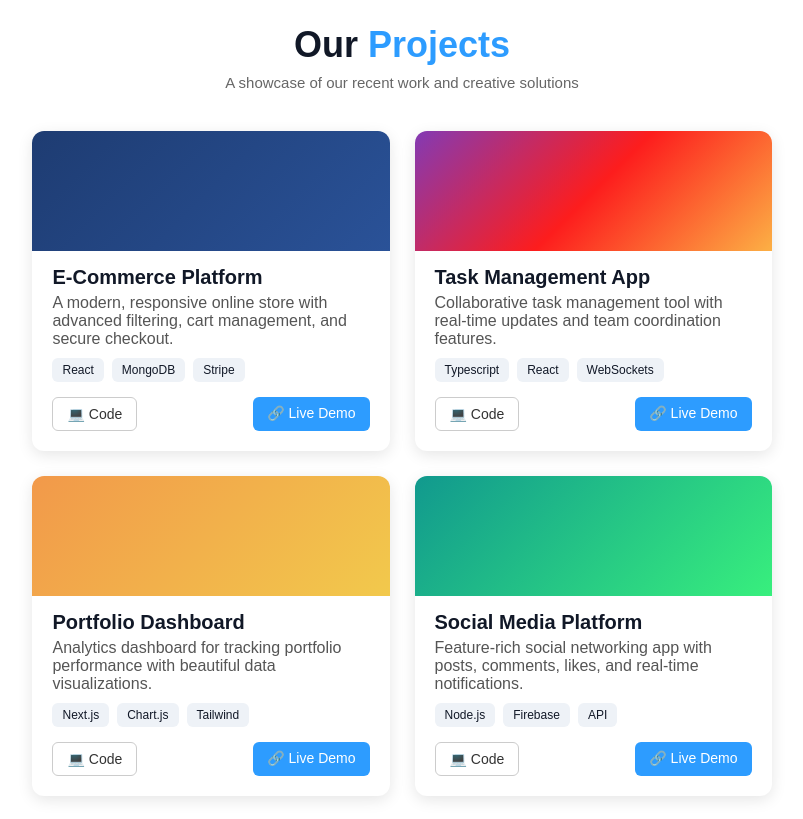
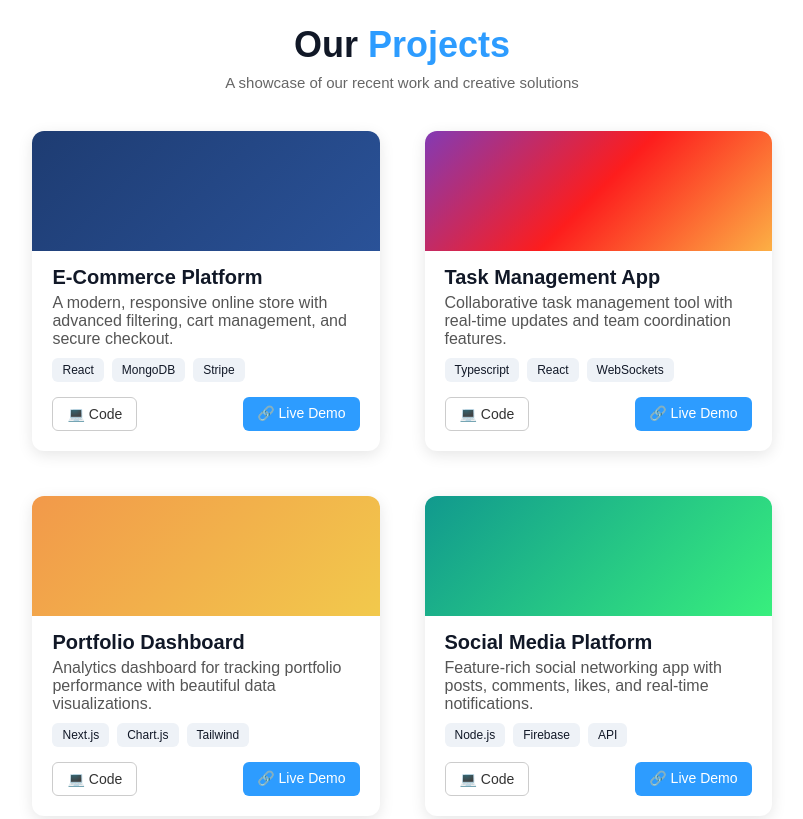
Before and after one commit to Banashree7/PORTFOLIO_PROJ, a plain HTML site: page index.html in a window 1280 px wide. Shown: the part 1640-2459 px from the top of the page, without its empty margins (238-1041 px from the left). Drawn offline with Linux system fonts and the light colour scheme.

Commit message:
second commit

```diff
--- a/style.css
+++ b/style.css
@@ -195,7 +195,7 @@ span.blue {
     margin-top: 40px;
     display: grid;
     grid-template-columns: repeat(auto-fit, minmax(300px, 1fr));
-    gap: 25px;
+    gap: 45px;
 }
 
 .project-card {
@@ -212,7 +212,7 @@ span.blue {
 }
 
 /* gradient headers */
-.top1 { background: linear-gradient(135deg, #1e3c72, #2a5298); }
+.top1 { background-image: linear-gradient(135deg, #1e3c72, #2a5298); }
 .top2 { background: linear-gradient(135deg, #833ab4, #fd1d1d, #fcb045); }
 .top3 { background: linear-gradient(135deg, #f2994a, #f2c94c); }
 .top4 { background: linear-gradient(135deg, #11998e, #38ef7d); }
```
Also changed, not shown: index.html (+0 -2 lines), script.js (added).
